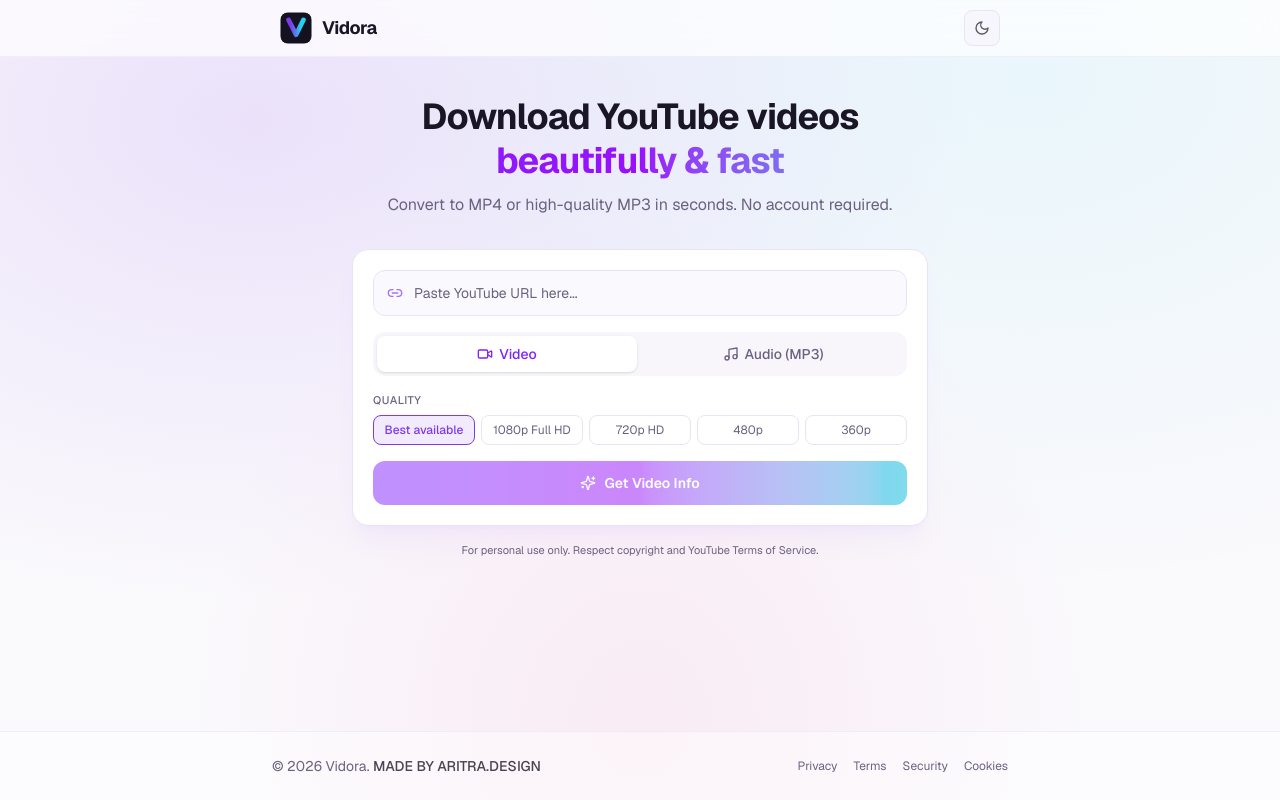
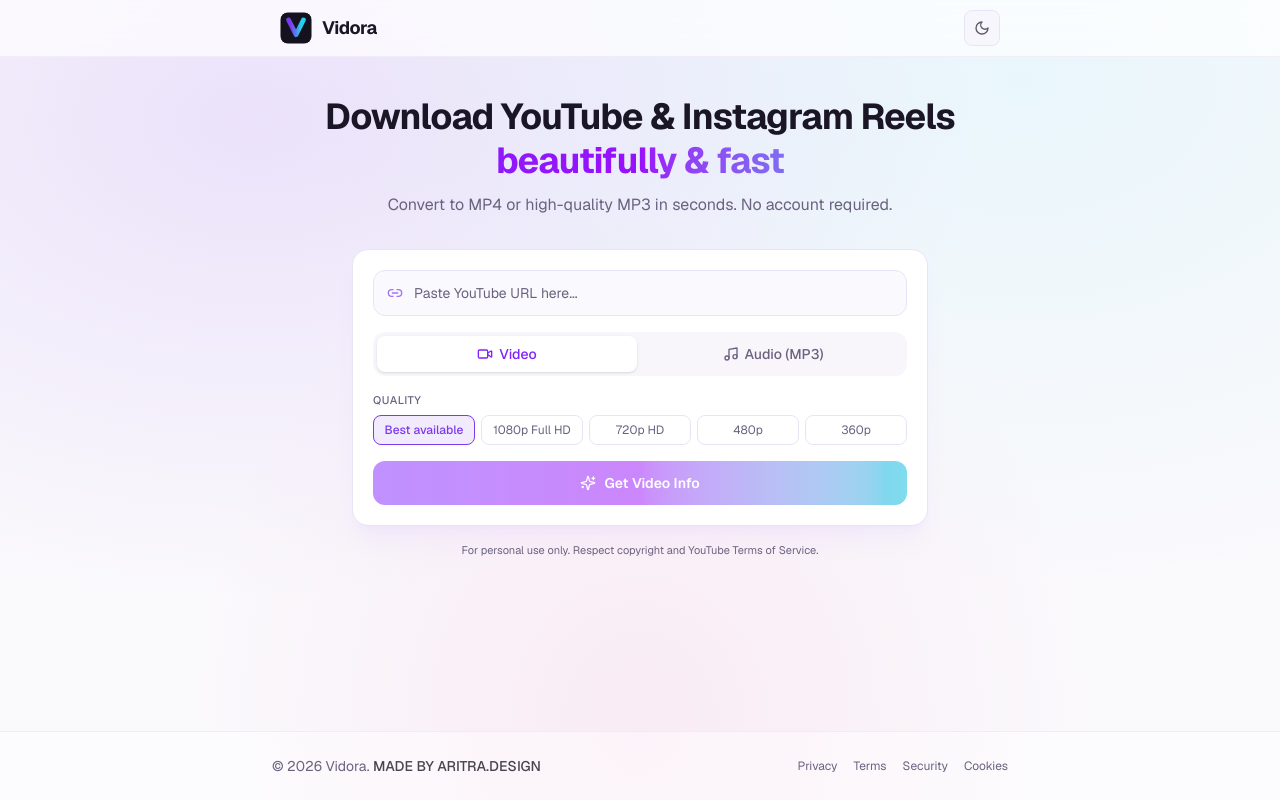
Before and after one commit to ariX08/vidora-frontend, a Next.js app: page / in a window 1280 px wide. Built offline with nearby package versions, Linux system fonts and the light colour scheme; no server answers.

Commit message:
Update homepage copy for YouTube + Instagram Reels

```diff
--- a/src/app/page.tsx
+++ b/src/app/page.tsx
@@ -10,9 +10,9 @@
         <section className="pt-8 pb-6 sm:pt-10 sm:pb-8 px-4 flex-1">
           <div className="mx-auto max-w-3xl text-center mb-6 sm:mb-8">
             <h1 className="text-2xl sm:text-3xl md:text-4xl font-bold tracking-tight text-foreground">
-              Download YouTube videos
+              Download YouTube & Instagram Reels
               <span className="block mt-1 bg-gradient-to-r from-violet-600 via-purple-600 to-cyan-500 bg-clip-text text-transparent">
-                beautifully &amp; fast
+                beautifully & fast
               </span>
             </h1>
             <p className="mt-3 text-sm sm:text-base text-muted-foreground max-w-lg mx-auto">
```
